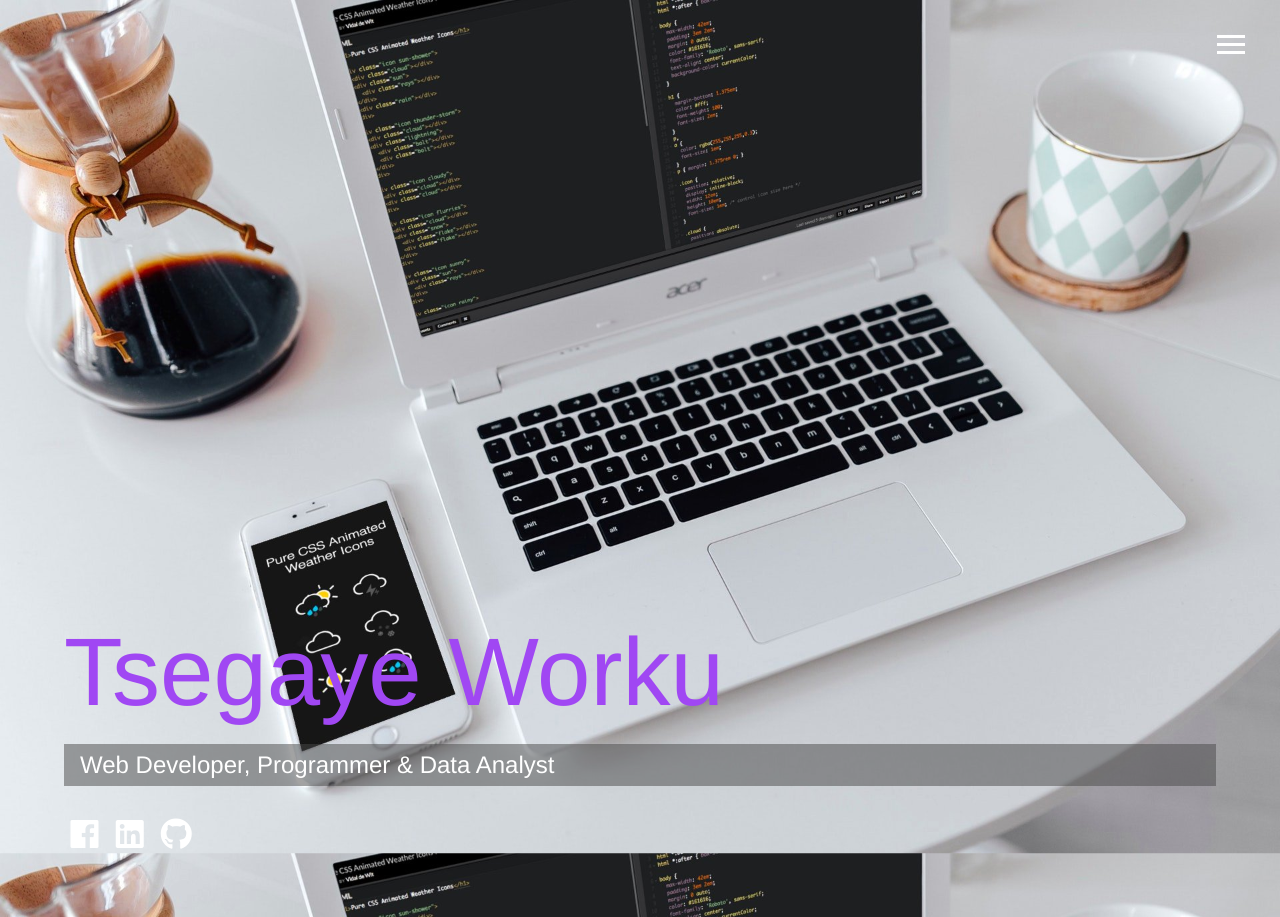
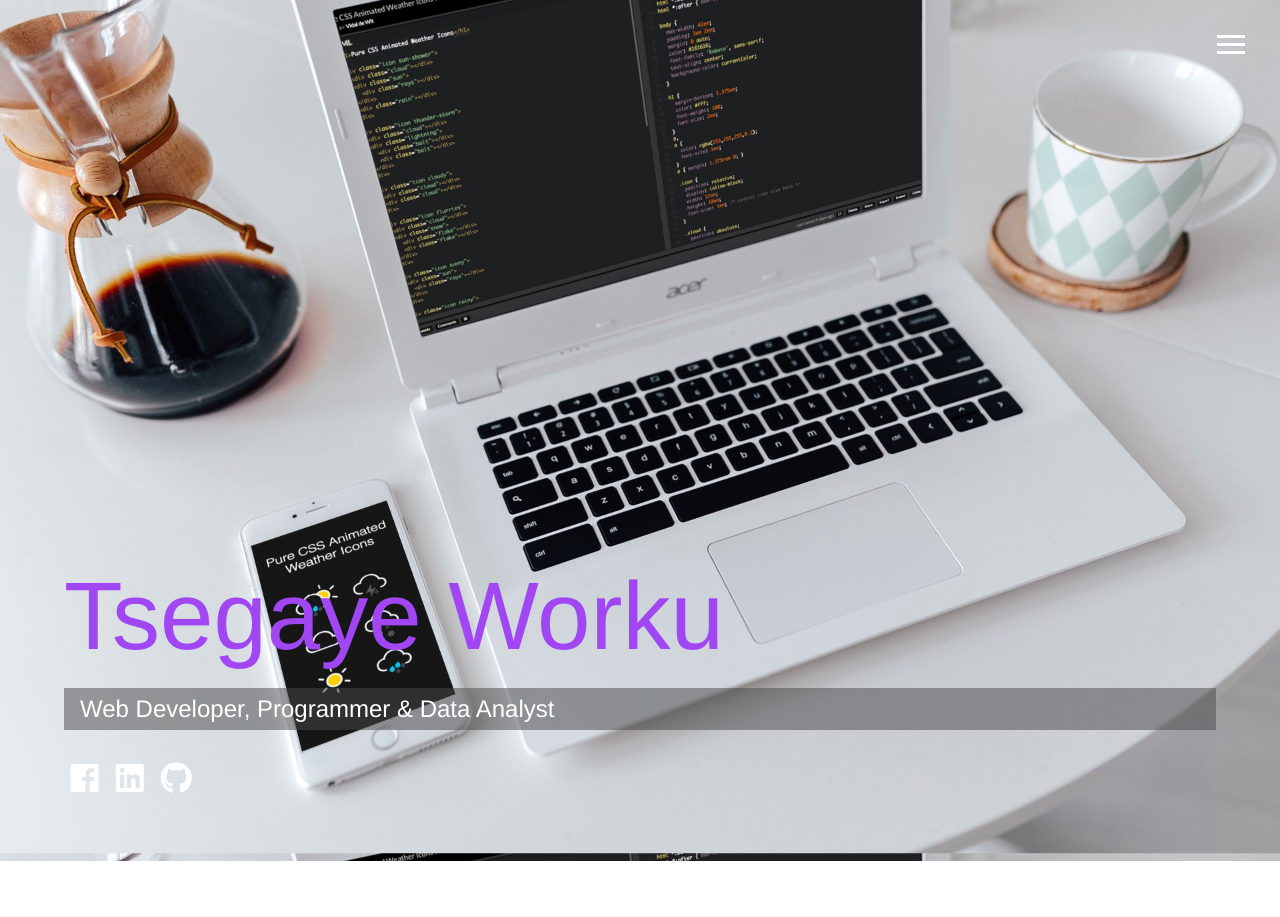
Before and after one commit to Tsegaye1a/Tefera_Tsegaye, a plain HTML site: page index.html in a window 1280 px wide. After the commit the page ends 861 px from the top, so only its background shows below. Drawn offline with Linux system fonts and the light colour scheme.

Commit message:
Update main.css

```diff
--- a/css/main.css
+++ b/css/main.css
@@ -149,7 +149,7 @@ main {
   main#home {
     overflow: hidden; }
     main#home h1 {
-      margin-top: 67vh; }
+      margin-top: 60vh; }
 
 .about-info {
   display: grid;
```
